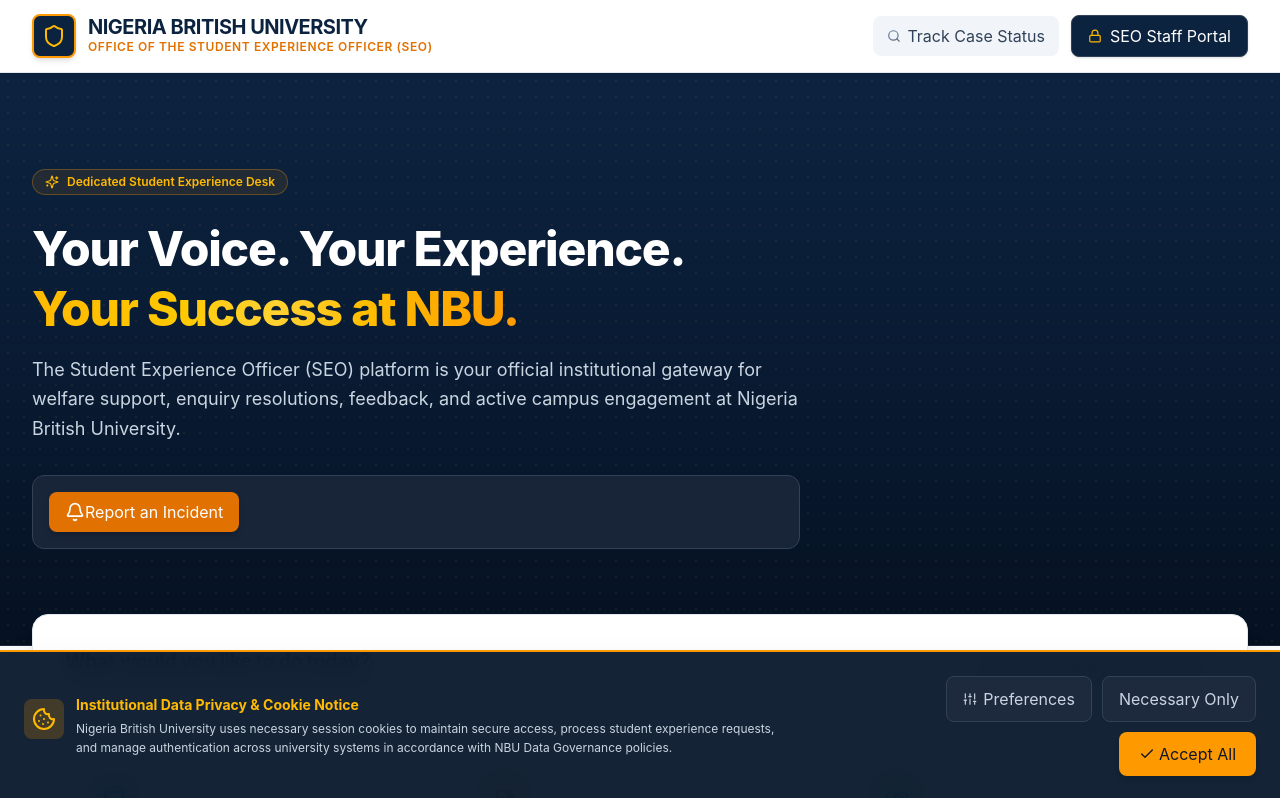
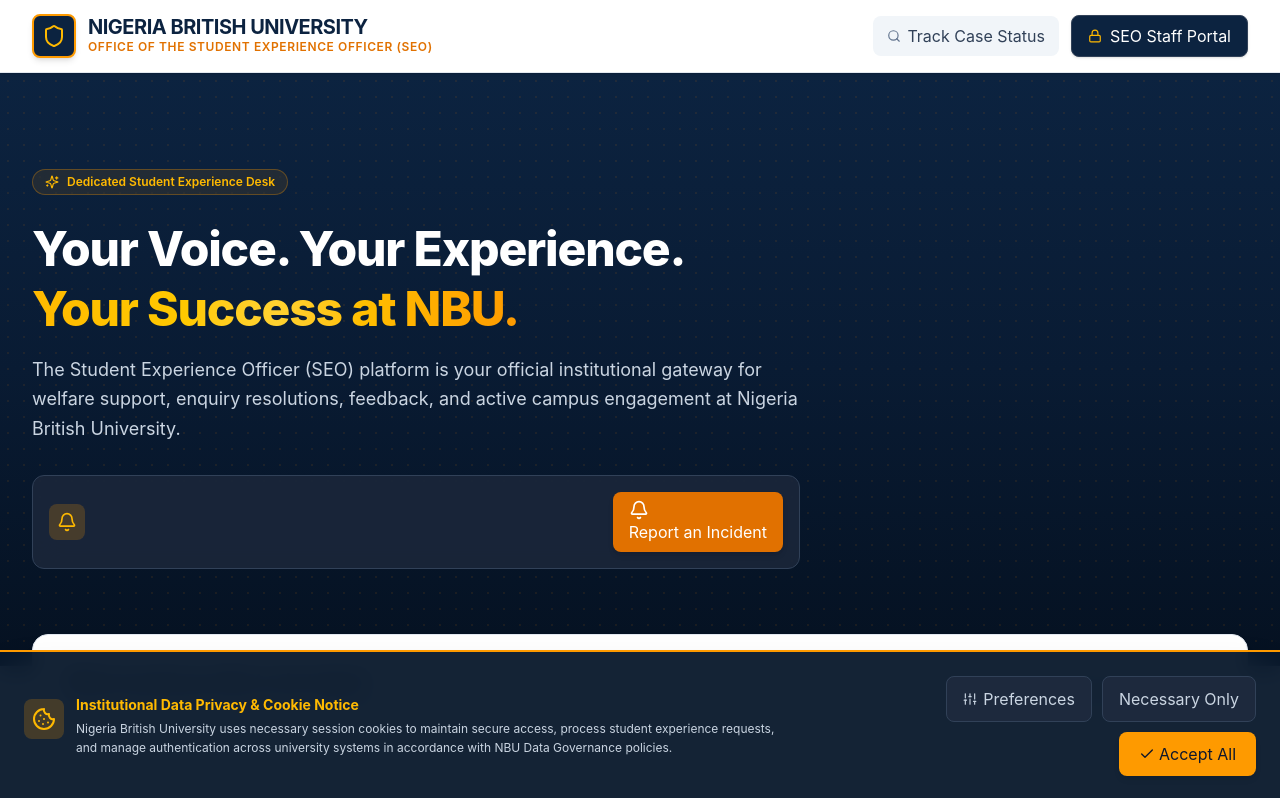
Before and after one commit to Nathodun/StudentXperiencePortal, a React (Vite) app: page / in a window 1280 px wide. Shown: the top 798 px of the page. Built offline with nearby package versions, Linux system fonts and the light colour scheme.

Commit message:
feat: changes to the landing report an incident button

```diff
--- a/src/App.jsx
+++ b/src/App.jsx
@@ -277,10 +277,15 @@ export default function App() {
 
               {/* Urgent Notification Banner */}
               <div className="mt-8 bg-slate-800/80 border border-slate-700 rounded-xl p-4 flex flex-col sm:flex-row items-start sm:items-center justify-between gap-4 backdrop-blur-md">
+                <div className="flex items-center space-x-3">
+                  <div className="p-2 bg-amber-500/20 text-amber-400 rounded-lg">
+                    <Bell className="w-5 h-5" />
+                  </div>
 
+                </div>
                 <button
                   onClick={() => setActiveModal('emergency')}
-                  className="flex items-center w-full sm:w-auto bg-amber-600 hover:bg-amber-500 text-white text-xs font-bold px-4 py-2 rounded-lg transition-all text-center whitespace-nowrap shadow-md"
+                  className="w-full sm:w-auto bg-amber-600 hover:bg-amber-500 text-white text-xs font-bold px-4 py-2 rounded-lg transition-all text-center whitespace-nowrap shadow-md"
                 >
                   <Bell className="w-5 h-5" />
                   <span>Report an Incident</span>
```
